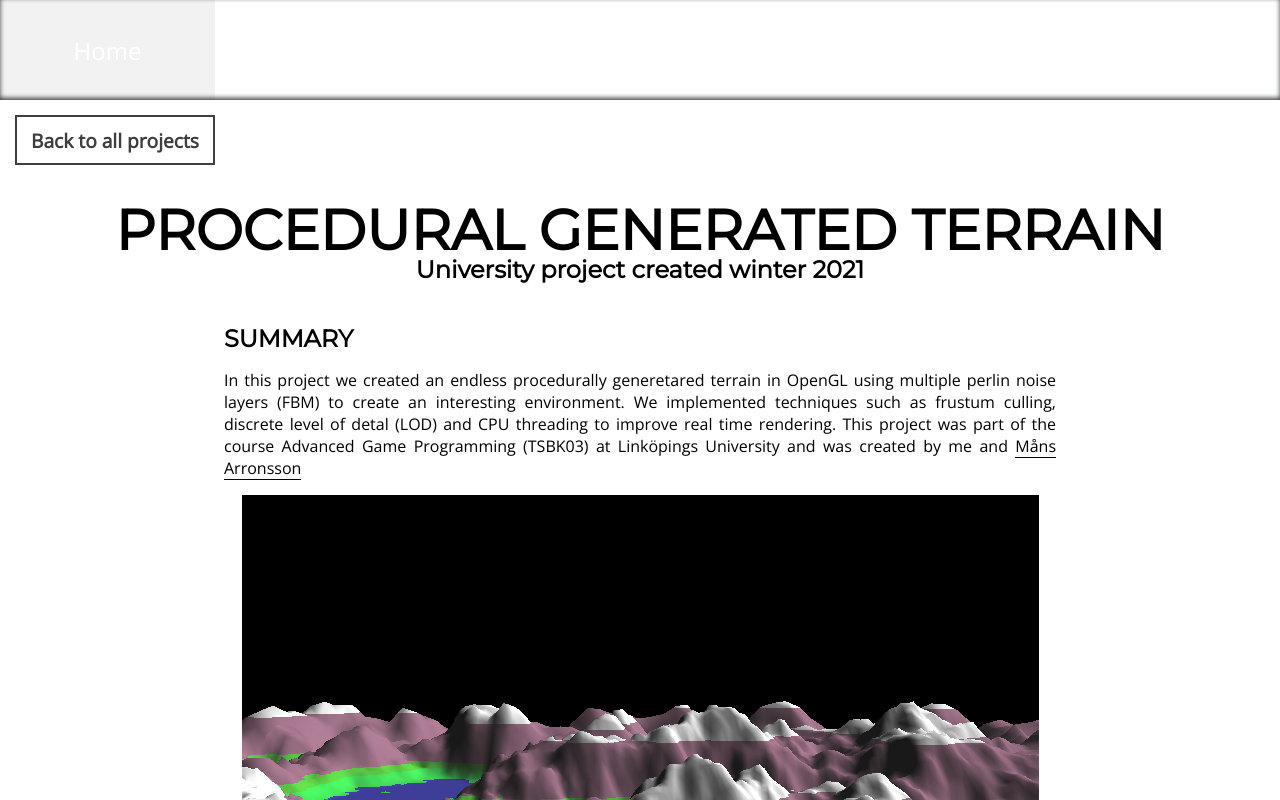
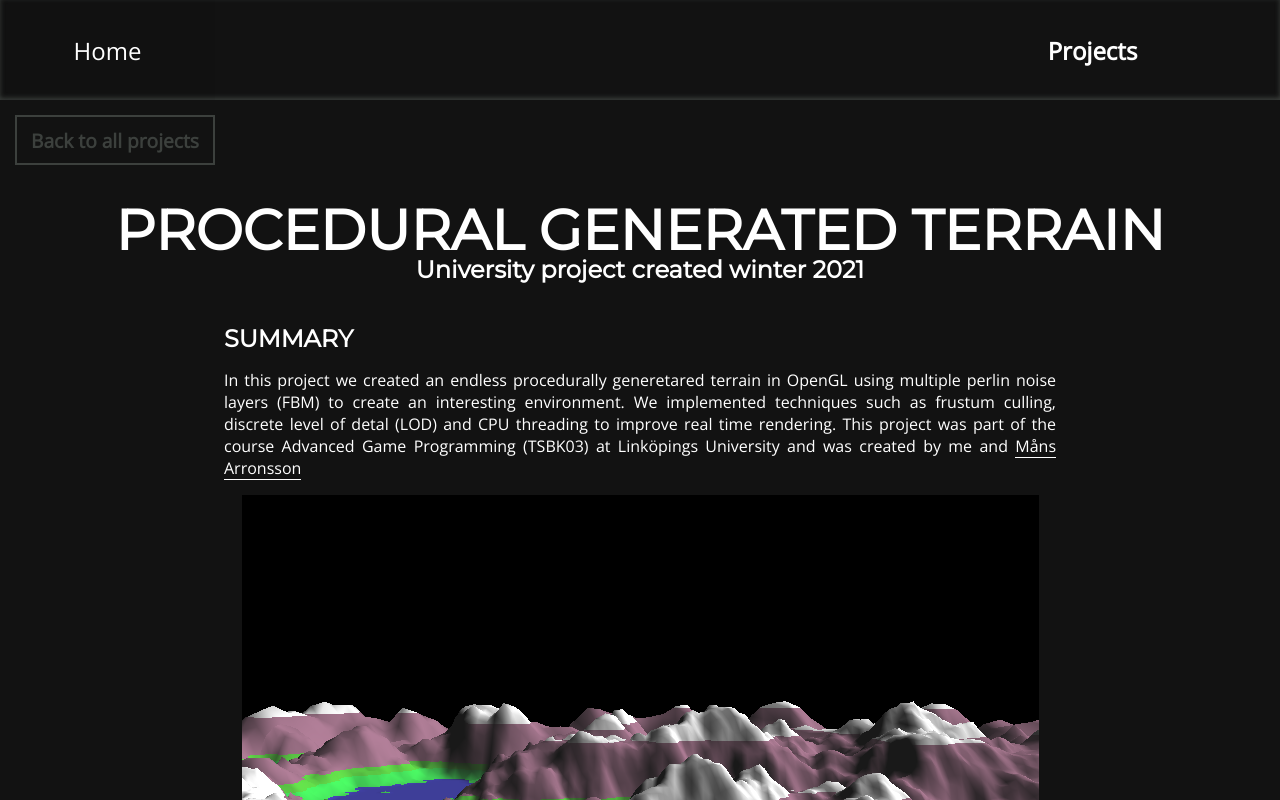
Before and after one commit to engbergandreas/engbergandreas.github.io, a React (Create React App) app: page /projects/proceduralterrain in a window 1280 px wide. Shown: the top 800 px of the page. Built offline with nearby package versions, Linux system fonts and the light colour scheme.

Commit message:
wip: add project main content component

```diff
--- a/package.json
+++ b/package.json
@@ -38,6 +38,6 @@
     ]
   },
   "devDependencies": {
-    "gh-pages": "^3.1.0"
+    "gh-pages": "^3.2.3"
   }
 }
--- a/src/App.css
+++ b/src/App.css
@@ -234,3 +234,8 @@ h1, h2, h3, h4, h5, h6 {
     padding-bottom: var(--gap);
     color: white;
 }
+
+.mainContent a {
+    color: white;
+    border-color: white;
+}
--- /dev/null
+++ b/src/Components/MainContent.js
@@ -0,0 +1,28 @@
+import React from 'react'
+import styled from 'styled-components'
+
+const StyledMain = styled.div `
+    /*background: linear-gradient(90deg, #79938d, #496368);*/
+    background: #121212;
+    min-height: 89vh;
+    padding-top: var(--gap);
+    padding-bottom: var(--gap);
+    color: white;
+
+
+    & a {
+        color: white;
+        border-color: white;
+    }
+`
+
+function MainContent({content}) {
+
+    return (
+        <StyledMain>
+            {content}
+        </StyledMain>
+    )
+}
+
+export default MainContent
--- a/src/projects/procedural_terrain.js
+++ b/src/projects/procedural_terrain.js
@@ -6,14 +6,16 @@ import ProjectImages from '../Components/ProjectImages'
 import DemoCodeLinks from '../Components/DemoCodeInfo'
 import styled from 'styled-components'
 import ReferenceLink from '../Components/ReferenceLink'
+import MainContent from '../Components/MainContent'
 
 const StyledMain = styled.div`
-    padding-top: var(--gap);
+
 `
 
 function ProceduralTerrain() {
     return (
-        <StyledMain>
+        <MainContent content={
+            <StyledMain className={""}>
                 <BackButton top />
                 <ProjectTitle title={"PROCEDURAL GENERATED TERRAIN"} subtitle={"University project created winter 2021"} />
 
@@ -63,13 +65,13 @@ function ProceduralTerrain() {
                     ></ProjectImages>
 
                     <h3>Frustum culling</h3>
-                <ProjectImage source={'../images/procedural_terrain/bounding_box.png'}
+                    <ProjectImage source={'../images/procedural_terrain/bounding_box.PNG'}
                     description={'Result from culling terrain, chunks outside camera frustum (white lines) are not drawn.'} />
 
 
 
                     <h3>Discrete level of detail</h3>
-                <ProjectImage source={'../images/procedural_terrain/lod.png'}
+                    <ProjectImage source={'../images/procedural_terrain/lod.PNG'}
                     description={'LOD visualized by color, green most detailed to red least detailed with respect to distance from camera.'} />
 
 
@@ -79,7 +81,8 @@ function ProceduralTerrain() {
                     <BackButton />
                 </div>
             </StyledMain>
-
+        }>
+        </MainContent>
     );
 }
 
```
Lines whose indentation alone changed are shown as unchanged.
